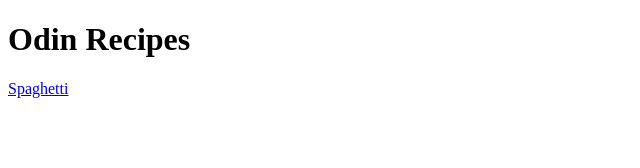
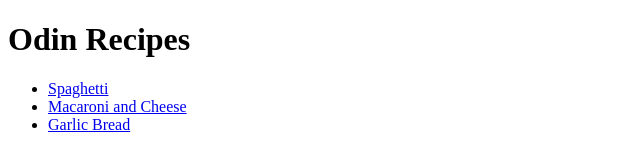
Before and after one commit to hae98/odin-recipes, a plain HTML site: page index.html in a window 1280 px wide. Shown: the whole page, without its empty margins (0-640 px from the left). Drawn offline with Linux system fonts and the light colour scheme.

Commit message:
Link new recipes

```diff
--- a/index.html
+++ b/index.html
@@ -7,6 +7,11 @@
 
     <body>
         <h1>Odin Recipes</h1>
-        <a href="./recipes/spaghetti.html">Spaghetti</a>
+        <ul>
+            <li><a href="./recipes/spaghetti.html">Spaghetti</a></li>
+            <li><a href="./recipes/mac-n-cheese.html">Macaroni and Cheese</a></li>
+            <li><a href="./recipes/garlic-bread.html">Garlic Bread</a></li>
+        </ul>
+
     </body>
 </html>
```
